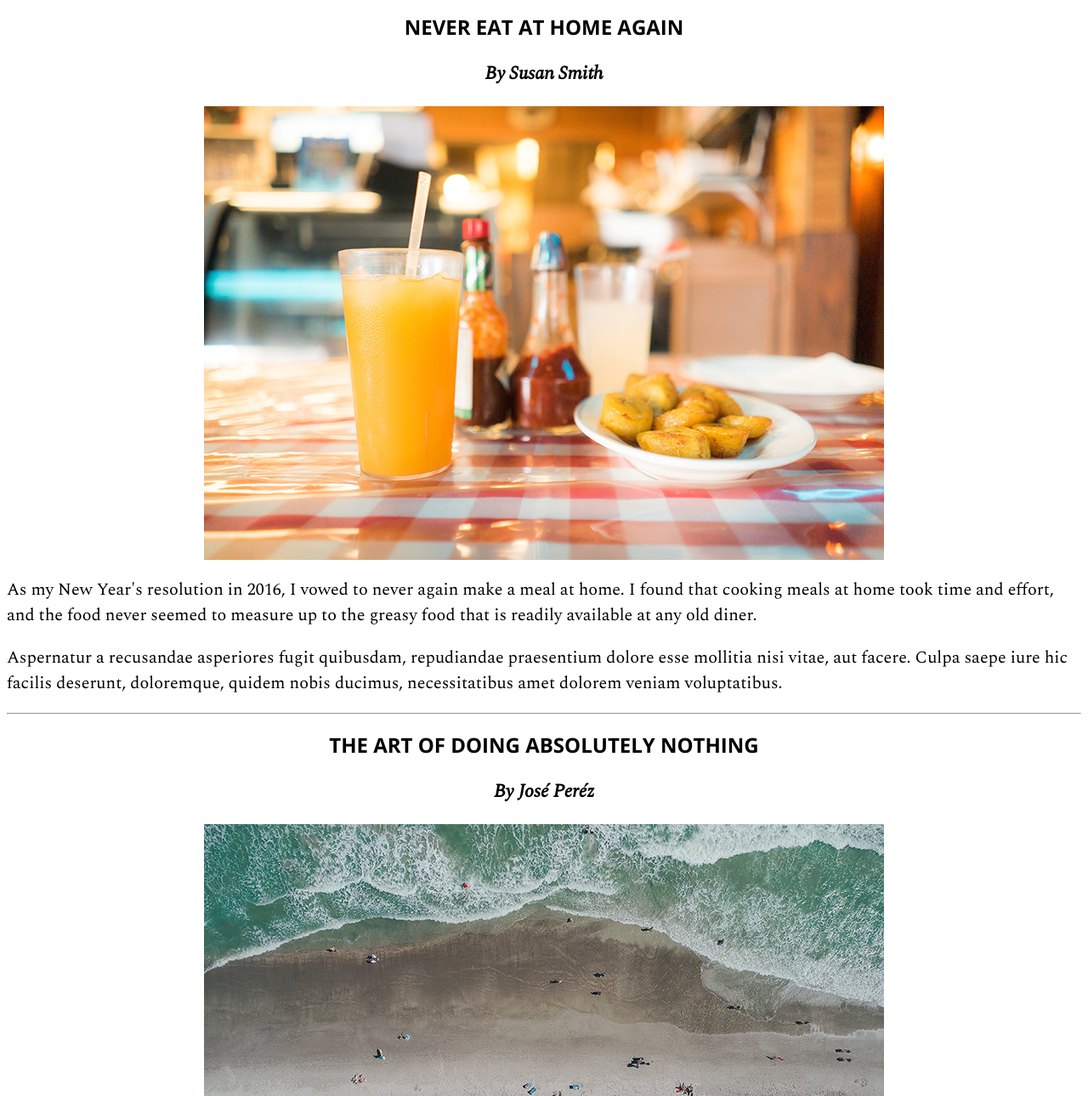
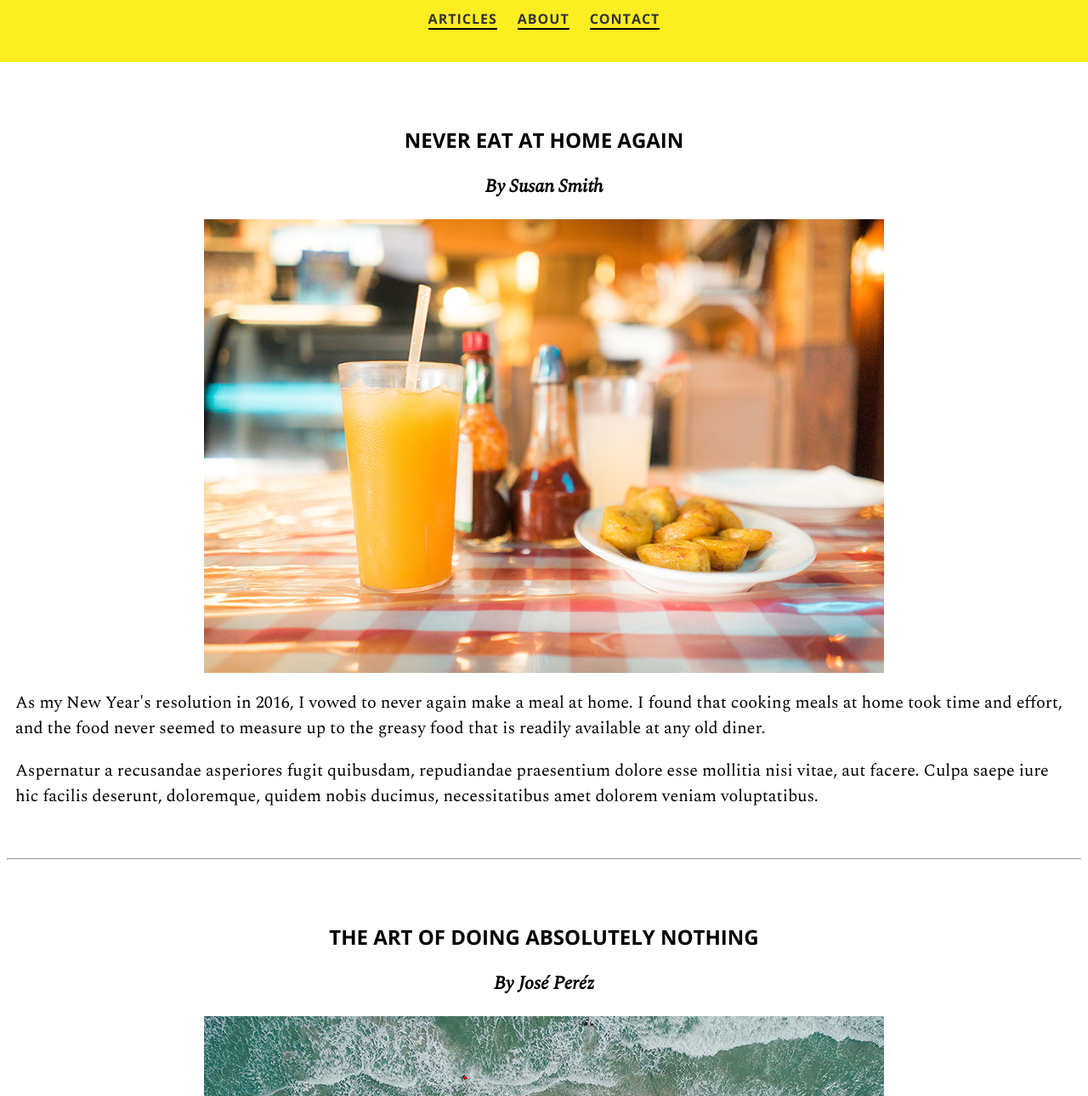
Before and after one commit to sterda/fewd, a plain HTML site: page lazy_days/index.html in a window 1280 px wide. Shown: the part 136-1426 px from the top of the page at 85% size. Drawn offline with nearby package versions, Linux system fonts and the light colour scheme.

Commit message:
Added padding, margins, borders

```diff
--- a/lazy_days/css/style.css
+++ b/lazy_days/css/style.css
@@ -4,11 +4,16 @@ header {
   background-color: #FCEE21;
   color: #333333;
   text-align: center;
+  margin: -30px -10px 0 -10px;
+  padding: 60px 0px 40px 0px;
 }
 
 footer {
   font-family: "Spectral";
   background-color: #FCEE21;
+  padding: 30px 20px 30px 20px;
+  margin: 0px -10px -30px -10px;
+  font-size: 20px;
 }
 
 h1 {
@@ -22,6 +27,7 @@ h2 {
   font-size: 24px;
   text-transform: uppercase;
   text-align: center;
+  padding-top: 55px;
 }
 
 h3 {
@@ -36,11 +42,16 @@ a {
   text-transform: uppercase;
   font-family: "Open Sans";
   font-size: 16px;
+  font-weight: bold;
   color: #333333;
+  margin: 10px;
+  letter-spacing: 1px;
+  border-bottom: 2px solid black;
 }
 
 a:hover {
   color: white;
+  border-bottom: 2px solid white;
 }
 
 img {
@@ -51,4 +62,9 @@ img {
 article {
   font-family: "Spectral";
   font-size: 20px;
+  padding: 0px 10px 30px 10px;
 }
+
+hr {
+  padding: 0px 10px 0px 10px;
+}
```
